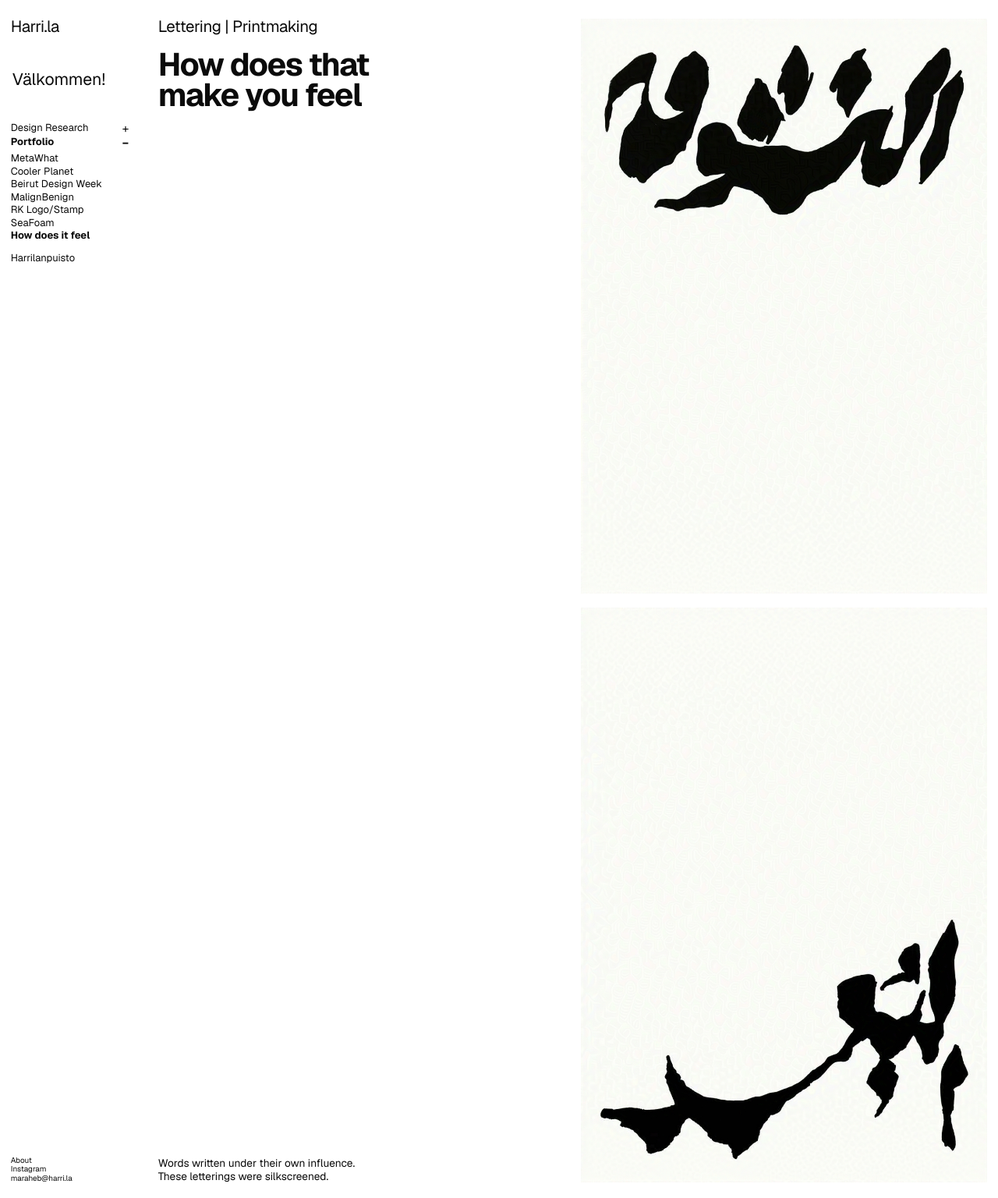
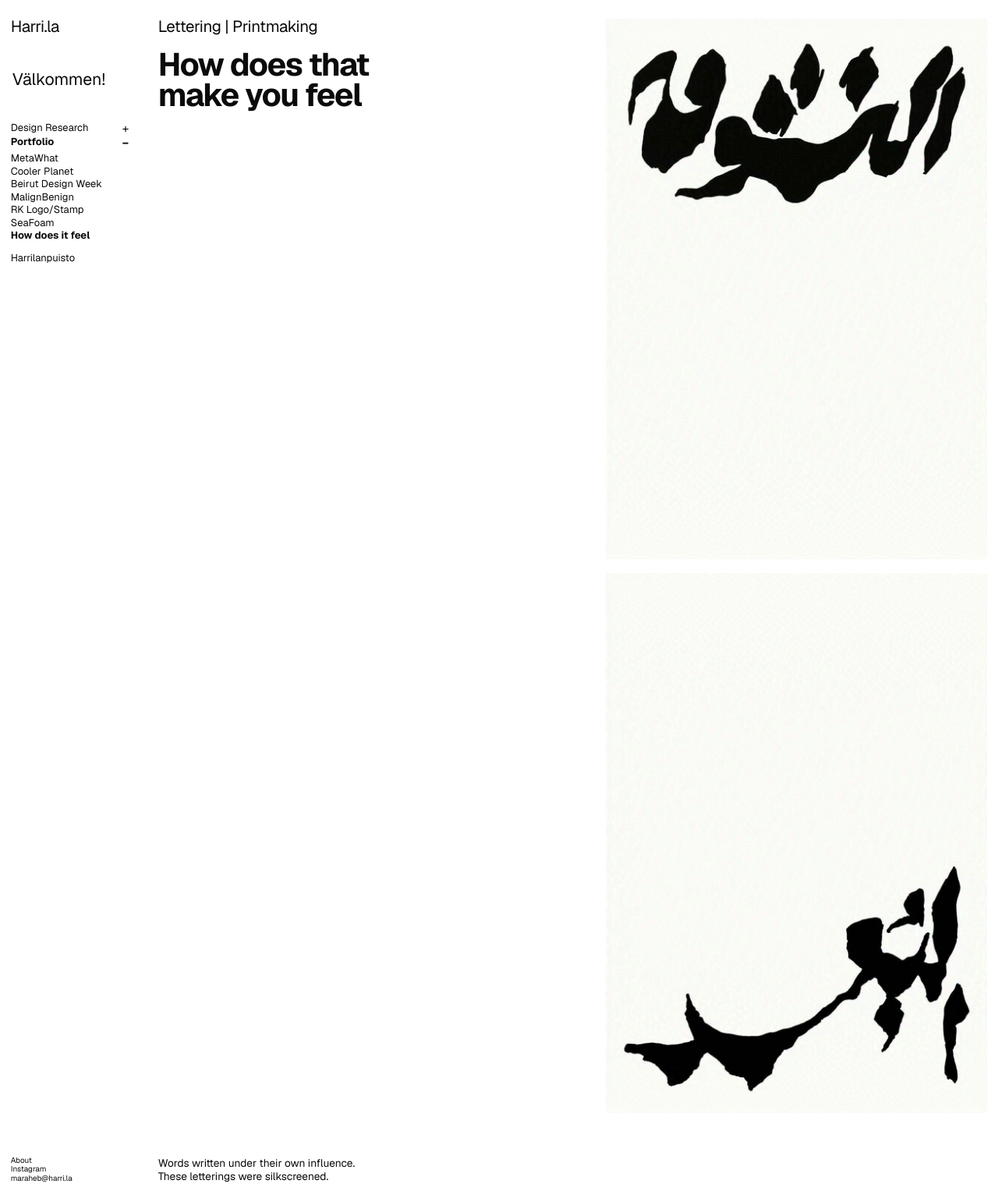
Before and after one commit to somethingishappening/somethingishappening.github.io, a Jekyll site: the page built from _design/What do you feel .md, in a window 1280 px wide. Shown: the whole page at 78% size. Built offline with Jekyll 4.4.1, drawn with Linux system fonts in a browser that asks for light colours.

Commit message:
Add files via upload

```diff
--- a/_layouts/work.html
+++ b/_layouts/work.html
@@ -1579,6 +1579,57 @@
   }
 }
 </style>
+
+
+<style id="harri-work-final-static-research-grid-v1">
+/*
+  WORK DESKTOP — FINAL STATIC RESEARCH-GRID PARITY
+  ------------------------------------------------
+  Work uses the same real middle/right grid tracks as Research instead of
+  splitting the combined content area 50/50. The project title/description
+  remain fixed in the middle track; only the media track may scroll.
+  Above 1680px, the description follows Research's proportional 96.5% copy
+  measure rather than the older scaled 700px cap.
+*/
+@media (min-width:901px){
+  body.page-work .project-info{
+    grid-column:2 !important;
+    grid-row:1 !important;
+    width:auto !important;
+    max-width:none !important;
+    min-width:0 !important;
+    margin-left:0 !important;
+    padding-right:var(--harri-u-space-14,14px) !important;
+    overflow:hidden !important;
+    overscroll-behavior:none !important;
+  }
+
+  body.page-work .media-column{
+    grid-column:3 !important;
+    grid-row:1 !important;
+    width:auto !important;
+    min-width:0 !important;
+    margin-left:0 !important;
+    overflow-y:auto !important;
+    overflow-x:hidden !important;
+    overscroll-behavior:contain !important;
+  }
+
+  body.page-work .project-description{
+    overflow:hidden !important;
+    overscroll-behavior:none !important;
+    scrollbar-width:none !important;
+  }
+}
+
+@media (min-width:1681px){
+  body.page-work .project-description{
+    width:96.5% !important;
+    max-width:96.5% !important;
+  }
+}
+</style>
+
 </head>
 <body class="page-work">
 <div class="layout">
@@ -2060,7 +2111,7 @@
 
 {% endif %}
 
-<script id="harri-work-desktop-wheel-routing-single-path-v3">
+<script id="harri-work-desktop-wheel-routing-single-path-v4">
 (() => {
   const root=document.documentElement;
   const scroller=document.querySelector(".media-column");
@@ -2073,37 +2124,25 @@
       return;
     }
 
-    const oldPageY=window.scrollY || 0;
     root.classList.add(lockClass);
-
-    if(oldPageY){
+    if(window.scrollY || document.documentElement.scrollTop || document.body.scrollTop){
       window.scrollTo(0,0);
-      scroller.scrollTop=Math.min(
-        scroller.scrollTop + oldPageY,
-        Math.max(0, scroller.scrollHeight - scroller.clientHeight)
-      );
+      document.documentElement.scrollTop=0;
+      document.body.scrollTop=0;
     }
   }
 
-  function normalizedWheelDelta(event){
-    let deltaY=event.deltaY;
-    if(event.deltaMode===1) deltaY*=16;
-    else if(event.deltaMode===2) deltaY*=scroller.clientHeight;
-    return deltaY;
-  }
-
-  function routeWheel(event){
+  function blockNonMediaWheel(event){
     if(window.innerWidth <= 900) return;
     if(document.querySelector(".lightbox.open")) return;
     if(event.ctrlKey || event.metaKey) return;
-    if(event.deltaY===0 || Math.abs(event.deltaX) > Math.abs(event.deltaY)) return;
-
-    const delta = normalizedWheelDelta(event);
-
-    /* Work text is intentionally static on desktop, matching the Research
-       first-screen text geometry. All desktop wheel motion routes to media. */
-    event.preventDefault();
-    scroller.scrollTop += delta;
+    if(event.target.closest(".media-column")) return;
+
+    /* Desktop Work text is completely static. Only direct interaction over
+       the media column is allowed to scroll. */
+    if(event.deltaY !== 0 && Math.abs(event.deltaY) >= Math.abs(event.deltaX)){
+      event.preventDefault();
+    }
   }
 
   syncDesktopScrollMode();
```
Also changed, not shown: other parts of _layouts/work.html (+1 -1 lines).
